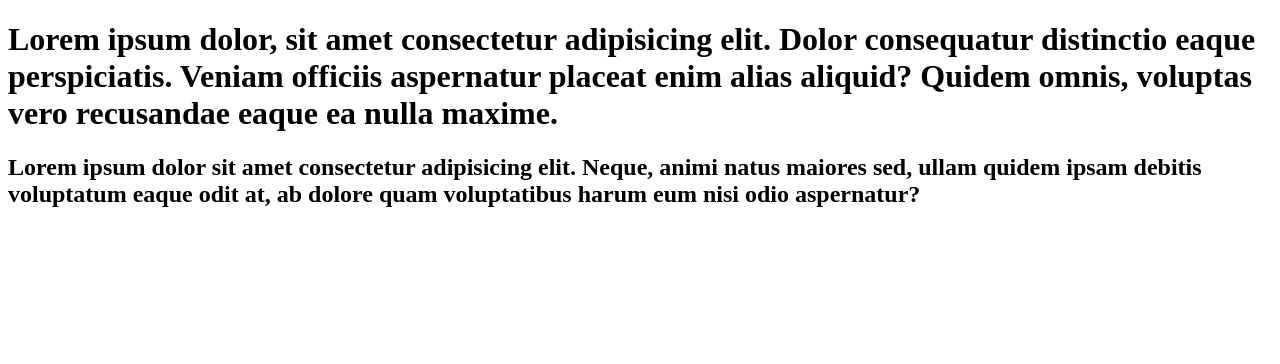
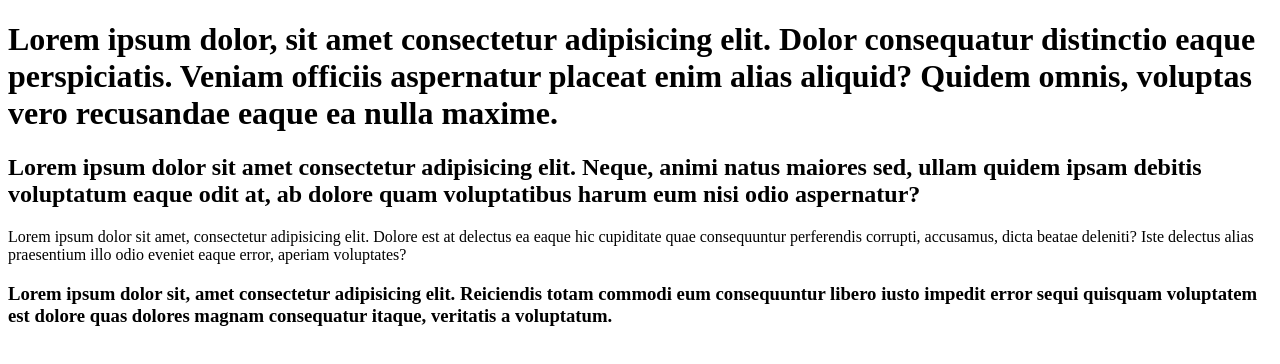
Before and after one commit to TanzinaAfroza1/My-first-repo, a plain HTML site: page index.html in a window 1280 px wide. Drawn offline with Linux system fonts and the light colour scheme.

Commit message:
added tag

```diff
--- a/index.html
+++ b/index.html
@@ -9,5 +9,7 @@
 <body>
     <h1>Lorem ipsum dolor, sit amet consectetur adipisicing elit. Dolor consequatur distinctio eaque perspiciatis. Veniam officiis aspernatur placeat enim alias aliquid? Quidem omnis, voluptas vero recusandae eaque ea nulla maxime.</h1>
     <h2>Lorem ipsum dolor sit amet consectetur adipisicing elit. Neque, animi natus maiores sed, ullam quidem ipsam debitis voluptatum eaque odit at, ab dolore quam voluptatibus harum eum nisi odio aspernatur?</h2>
+    <p>Lorem ipsum dolor sit amet, consectetur adipisicing elit. Dolore est at delectus ea eaque hic cupiditate quae consequuntur perferendis corrupti, accusamus, dicta beatae deleniti? Iste delectus alias praesentium illo odio eveniet eaque error, aperiam voluptates?</p>
+    <h3>Lorem ipsum dolor sit, amet consectetur adipisicing elit. Reiciendis totam commodi eum consequuntur libero iusto impedit error sequi quisquam voluptatem est dolore quas dolores magnam consequatur itaque, veritatis a voluptatum.</h3>
 </body>
 </html>
```
